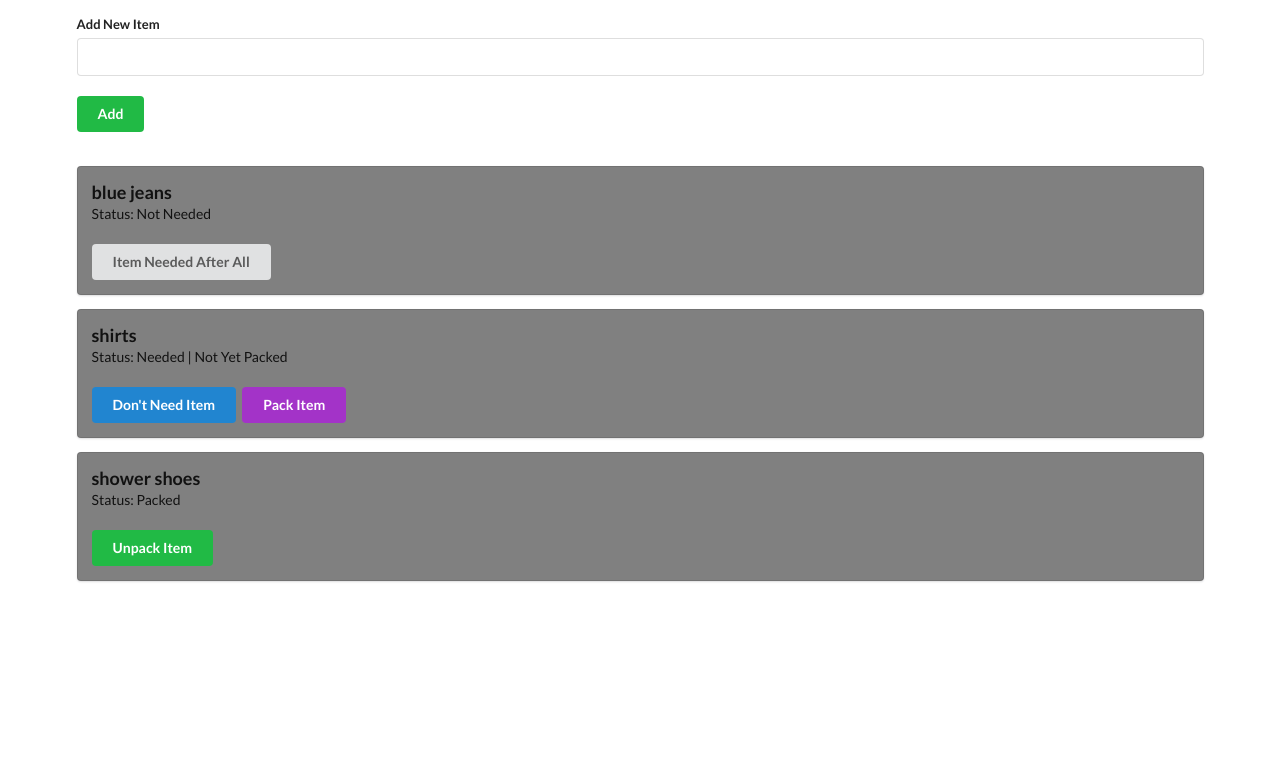
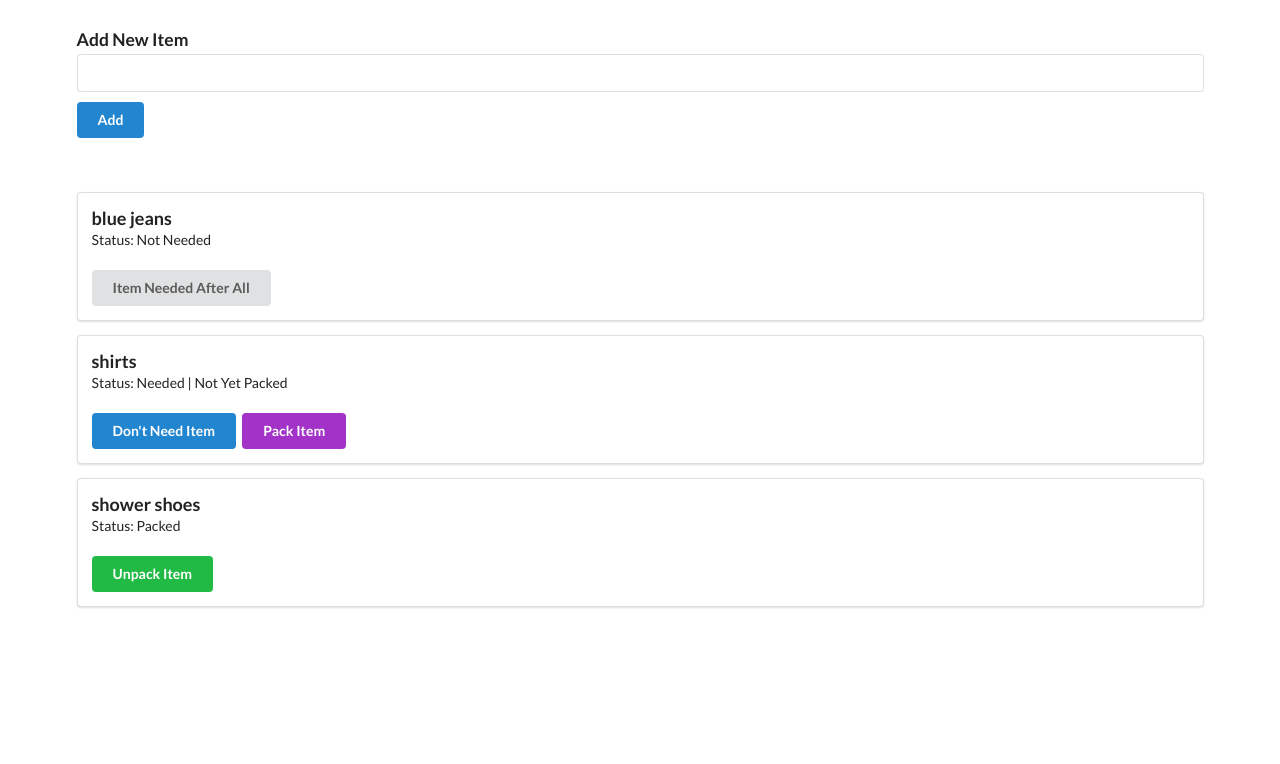
Before and after one commit to nicolealdurien/flask_packing_list, a Flask app: page / in a window 1280 px wide. Shown: the part 82-846 px from the top of the page. Run offline with Flask 2, Linux system fonts and the light colour scheme; data comes from the database, SQL or seed files in the repository; both versions use the stored data as it was after the commit.

Commit message:
more styling, rename route, add back delete but hidden

```diff
--- a/app.py
+++ b/app.py
@@ -17,7 +17,6 @@ class Item(db.Model):
 def index():
   #show all items
   item_list = Item.query.all()
-  print(item_list)
   return render_template('base.html', item_list=item_list)
 
 @app.route('/add', methods=['POST'])
@@ -37,9 +36,9 @@ def toggle_packed(item_id):
   db.session.commit()
   return redirect(url_for("index"))
 
-@app.route('/update/<int:item_id>')
-def update(item_id):
-  #query db for id and modify needed boolean
+@app.route('/toggle_needed/<int:item_id>')
+def toggle_needed(item_id):
+  #query db for id and modify packed boolean
   item = Item.query.filter_by(id=item_id).first()
   item.needed = not item.needed
   db.session.commit()
--- a/templates/base.html
+++ b/templates/base.html
@@ -13,51 +13,69 @@
   </head>
   <body>
     <div style="margin-top: 50px" class="ui container">
-      <h1 class="ui center aligned header">Ultimate Packing List</h1>
+      <h1 class="ui center aligned header" style="margin-bottom: 30px">
+        Ultimate Packing List
+      </h1>
       <form class="ui form" action="/add" method="post">
         <div class="field">
-          <label for="title">Add New Item</label>
-          <input type="text" name="title" /><br /><br />
-          <button class="ui green button" type="submit">Add</button>
+          <label for="title" style="font-size: 1.25em">Add New Item</label>
+          <input type="text" name="title" /><br />
+          <button class="ui blue button" style="margin-top: 10px" type="submit">
+            Add
+          </button>
         </div>
       </form>
-
+      <br />
       {% for item in item_list %}
       <br />
-      <p class="ui segment" style="background-color: grey">
-        <span class="ui big header">
-          {{ item.title }}
-          <!-- <a class="ui red button" href="/delete/{{ item.id }}">Delete</a> -->
-        </span>
+      <p class="ui segment">
+        <span class="ui big header"> {{ item.title }} </span>
         <br />
         {% if item.needed == False %}
         <span>Status: Not Needed</span>
-        <br /><br />
-        <!-- <span class="ui gray label">Not Needed</span> -->
-        <a class="ui gray button" href="/update/{{ item.id }}"
-          >Item Needed After All</a
+        <br />
+        <br />
+        <a
+          role="button"
+          class="ui gray button"
+          href="/toggle_needed/{{ item.id }}"
         >
+          Item Needed After All
+        </a>
+        <span style></span>
+        <a style="color: white" href="/delete/{{ item.id }}">Delete</a>
         {% elif item.packed == False %}
         <span>Status: Needed | Not Yet Packed</span>
         <br /><br />
-        <!-- <span class="ui blue label">Needed</span> |
-      <span class="ui gray label">Not Yet Packed</span><br /> -->
         <span
-          ><a class="ui blue button" href="/update/{{ item.id }}"
-            >Don't Need Item</a
-          ></span
+          ><a
+            class="ui blue button"
+            href="/toggle_needed/{{ item.id }}"
+            role="button"
+          >
+            Don't Need Item
+          </a>
+        </span>
+        <a
+          class="ui purple button"
+          href="/toggle_packed/{{ item.id }}"
+          role="button"
         >
-        <!-- <span>Not Yet Packed</span> -->
-        <a class="ui purple button" href="/toggle_packed/{{ item.id }}"
-          >Pack Item</a
-        >
+          Pack Item
+        </a>
+        <a style="color: white" href="/delete/{{ item.id }}">Delete</a>
+
         {% else %}
         <span>Status: Packed</span>
         <br /><br />
-        <!-- <span class="ui green label">Packed</span> -->
-        <a class="ui green button" href="/toggle_packed/{{ item.id }}"
-          >Unpack Item</a
+        <a
+          class="ui green button"
+          href="/toggle_packed/{{ item.id }}"
+          role="button"
         >
+          Unpack Item
+        </a>
+        <a style="color: white" href="/delete/{{ item.id }}">Delete</a>
       </p>
       {% endif %} {% endfor %}
     </div>
```
Also changed, not shown: db.sqlite.
